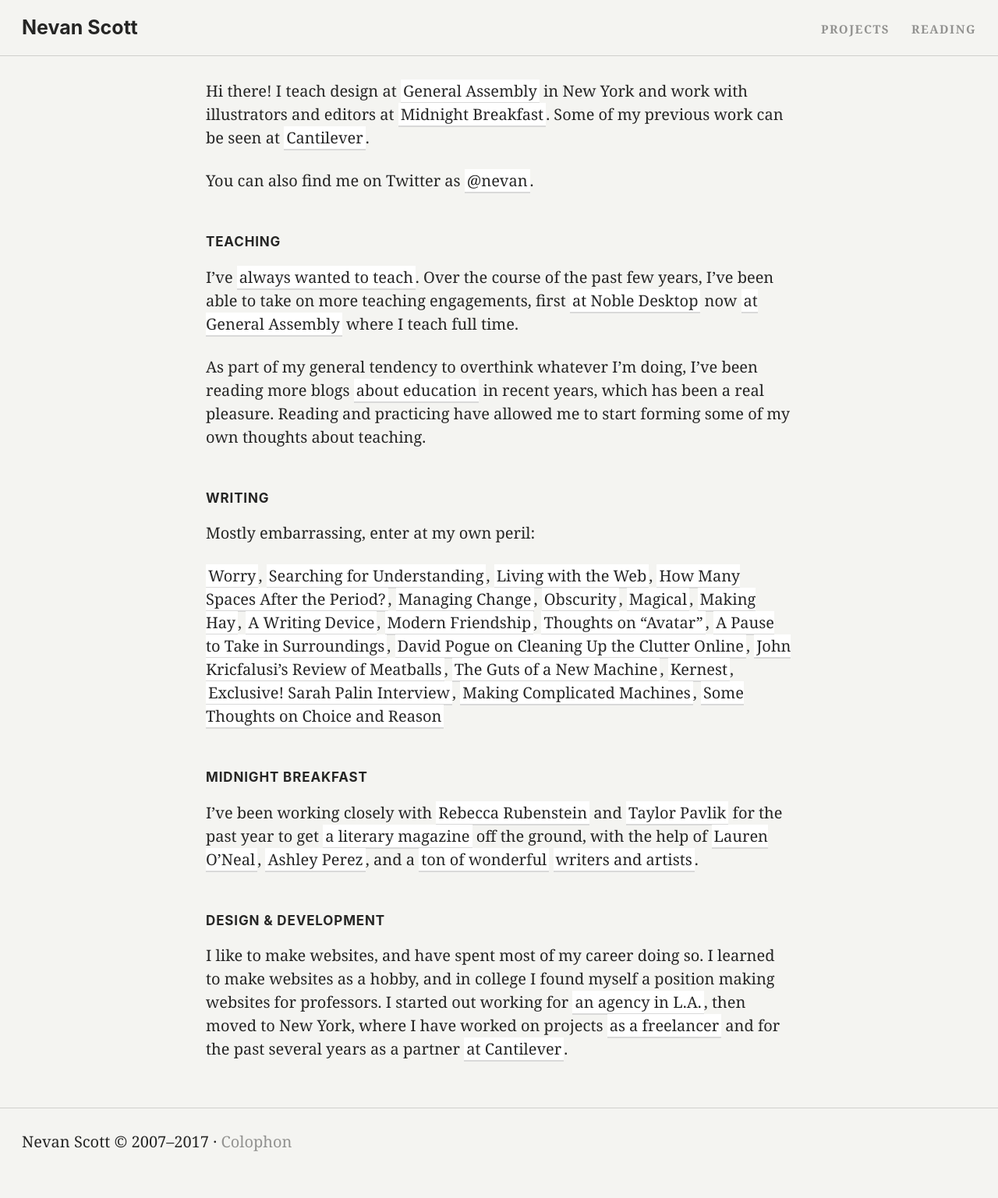
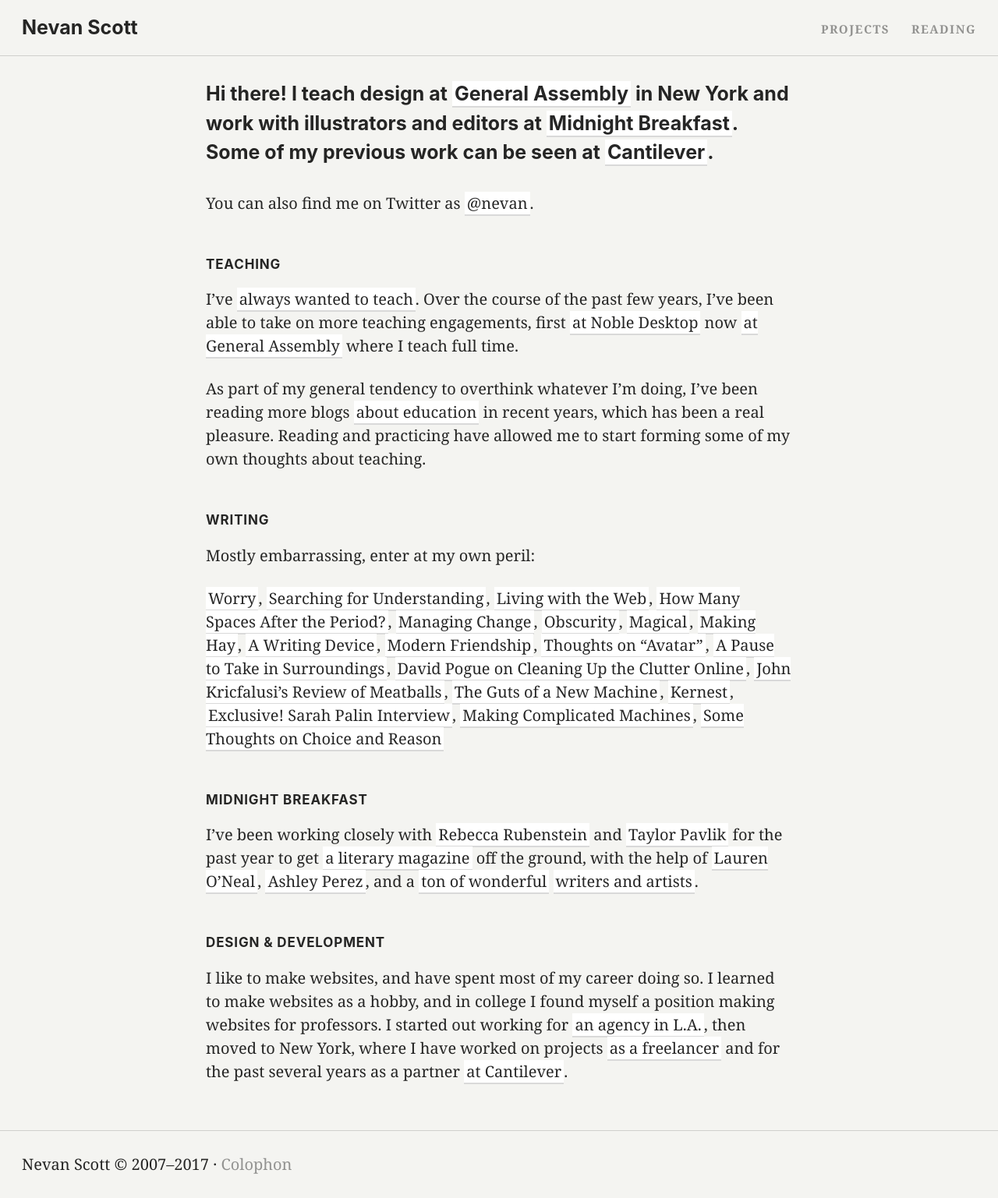
Before and after one commit to nevanscott/nevanscott.github.io, a Jekyll site: the page built from index.md, in a window 1280 px wide. Shown: the whole page at 78% size. Built offline with Jekyll 4.4.1, drawn with Linux system fonts in a browser that asks for light colours; before the commit the page ends 1508 px from its top, so only the background shows below that.

Commit message:
punchier lede

```diff
--- a/_includes/main.scss
+++ b/_includes/main.scss
@@ -42,8 +42,8 @@ header, main, section, footer {
 		padding-right: 1.4em;
 	}
 }
-main, section {
-  h1, h2, h3, h4, h5, h6, p, blockquote, ul, ol, dl {
+main >, section > {
+  h1, h2, h3, h4, h5, h6, p, blockquote, ul, ol, dl, .footnotes {
     margin-left: auto;
     margin-right: auto;
     max-width: 47rem;
@@ -73,6 +73,11 @@ h2 {
 }
 p {
 	margin: 0 auto 1.25em;
+	&.lede {
+	  font-family: $ff-sans;
+	  font-size: 1.25em;
+	  font-weight: bold;
+	}
 }
 figure {
   margin: 0 0 1.25em;
--- a/index.md
+++ b/index.md
@@ -1,8 +1,7 @@
 ---
 ---
 
-
-Hi there! I teach design at [General Assembly](http://generalassemb.ly/) in New York and work with illustrators and editors at [Midnight Breakfast](http://midnightbreakfast.com/). Some of my previous work can be seen at [Cantilever](http://cantilever.co/work/).
+<p class="lede" markdown="1">Hi there! I teach design at [General Assembly](http://generalassemb.ly/) in New York and work with illustrators and editors at [Midnight Breakfast](http://midnightbreakfast.com/). Some of my previous work can be seen at [Cantilever](http://cantilever.co/work/).</p>
 
 You can also find me on Twitter as <a href="https://twitter.com/nevan" rel="me">@nevan</a>.
 
```
